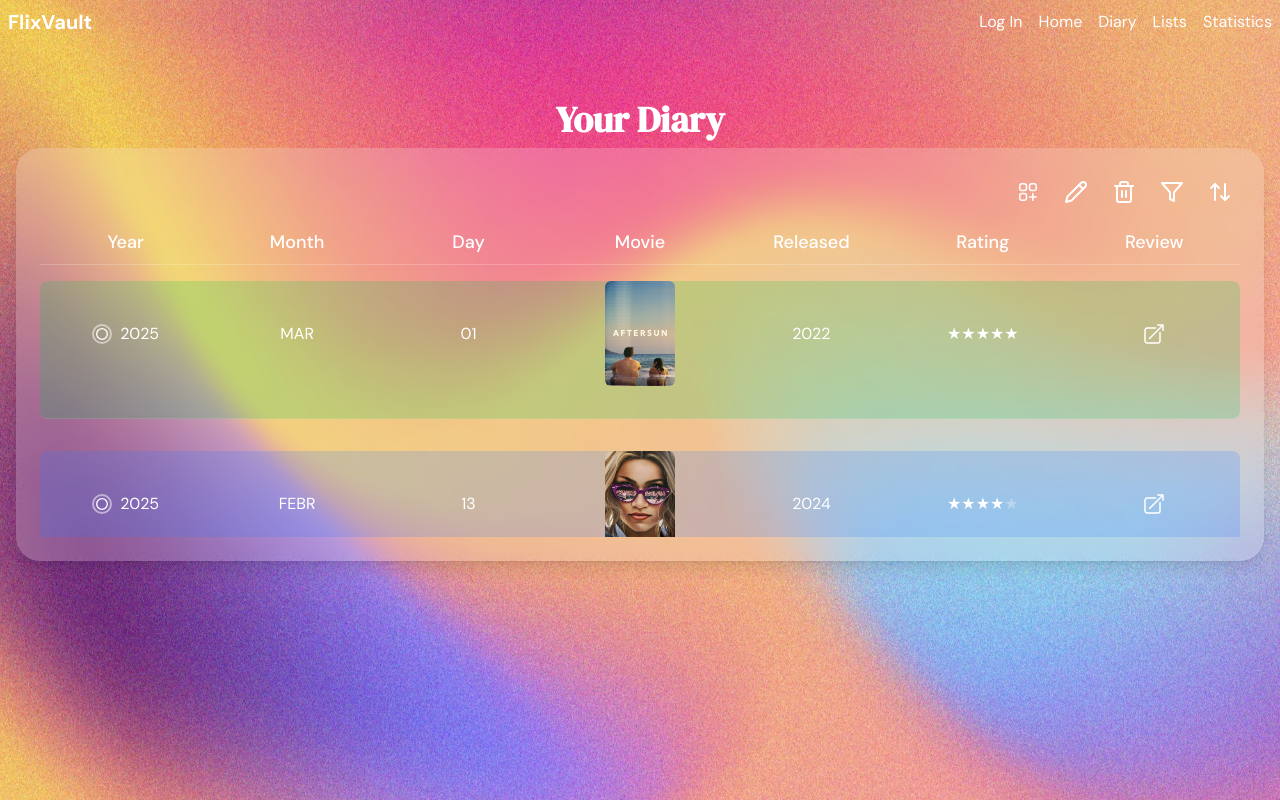
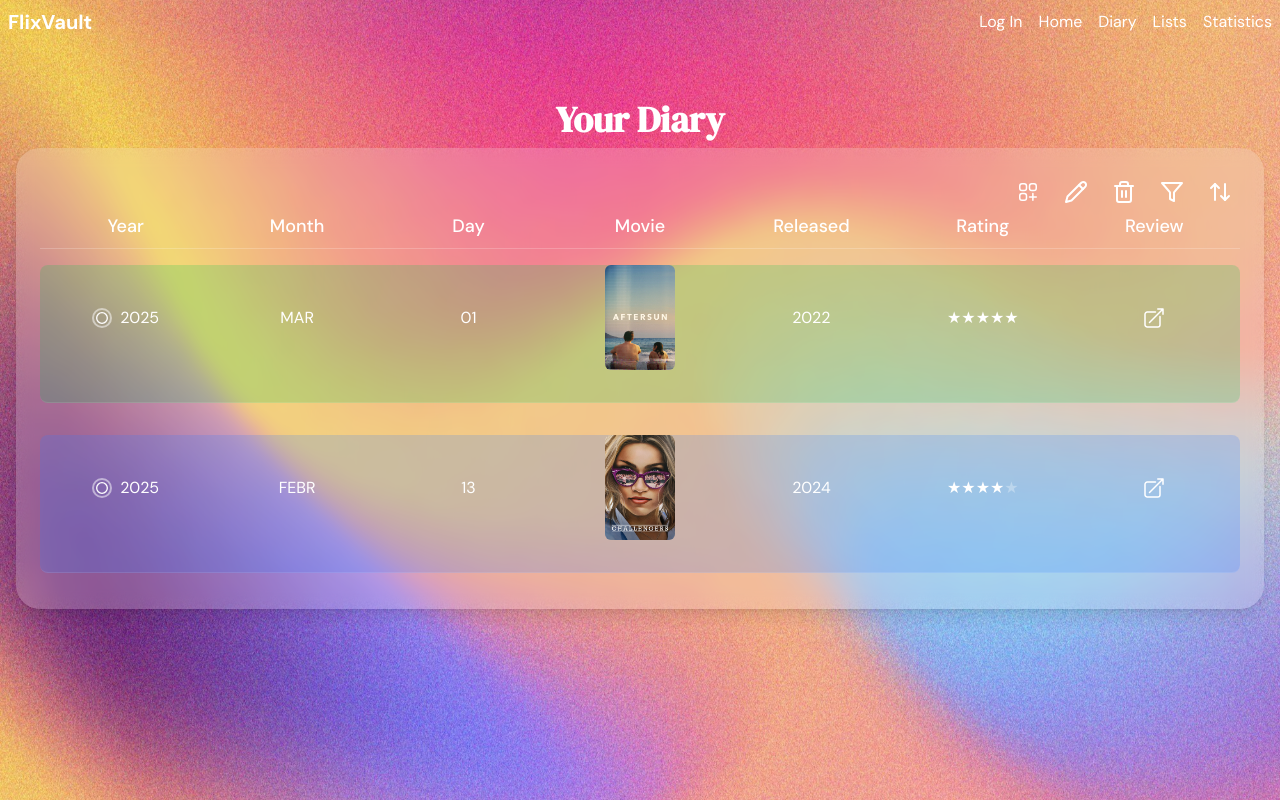
Before and after one commit to alexiab5/FlixVault, a Next.js app: page /diary in a window 1280 px wide. Built offline with nearby package versions, Linux system fonts and the light colour scheme; grey boxes are pictures that could not be loaded.

Commit message:
Fixed reviews table style

```diff
--- a/src/app/diary/page.js
+++ b/src/app/diary/page.js
@@ -188,11 +188,11 @@ export default function MovieDiary() {
 
   return (
     <div className="container mx-auto px-4 py-8">
-      <div className="text-center mb-3">
+      <div className="text-center">
         <h2 className="text-2xl font-bold text-white mb-1">Your Diary</h2>
 
         <Card>
-          <div className="flex justify-end mb-4 space-x-2 relative">
+          <div className="flex justify-end space-x-2 relative">
             <Button onClick={handleSearchPageNavigation} className="text-white">
               <Icons.SquaresPlus />
             </Button>
@@ -296,7 +296,7 @@ export default function MovieDiary() {
             <div className="text-center">Review</div>
           </div>
 
-          <div className="max-h-[calc(4*4rem)] overflow-y-auto space-y-8">
+          <div className="max-h-[calc(5*4rem)] overflow-y-auto space-y-8">
             {currentReviews.length > 0 ? (
               currentReviews.map((review) => (
                 <div
--- a/src/app/edit-review/[id]/page.js
+++ b/src/app/edit-review/[id]/page.js
@@ -62,8 +62,6 @@ export default function EditReview() {
     <div className="min-h-screen">
       {/* Main Content */}
       <main className="container mx-auto px-4 py-8 text-center">
-        <h1 className="text-4xl font-bold text-white mb-8">Edit Review</h1>
-
         <div className="max-w-3xl mx-auto bg-white/20 backdrop-blur-sm rounded-3xl p-8 relative">
 
           {/* Movie title */}
--- a/src/app/globals.css
+++ b/src/app/globals.css
@@ -37,7 +37,7 @@ body::before {
 
 /* Add some padding to account for the fixed header */
 main {
-  padding-top: 4rem;
+  padding-top: 2rem;
 }
 
 
```
